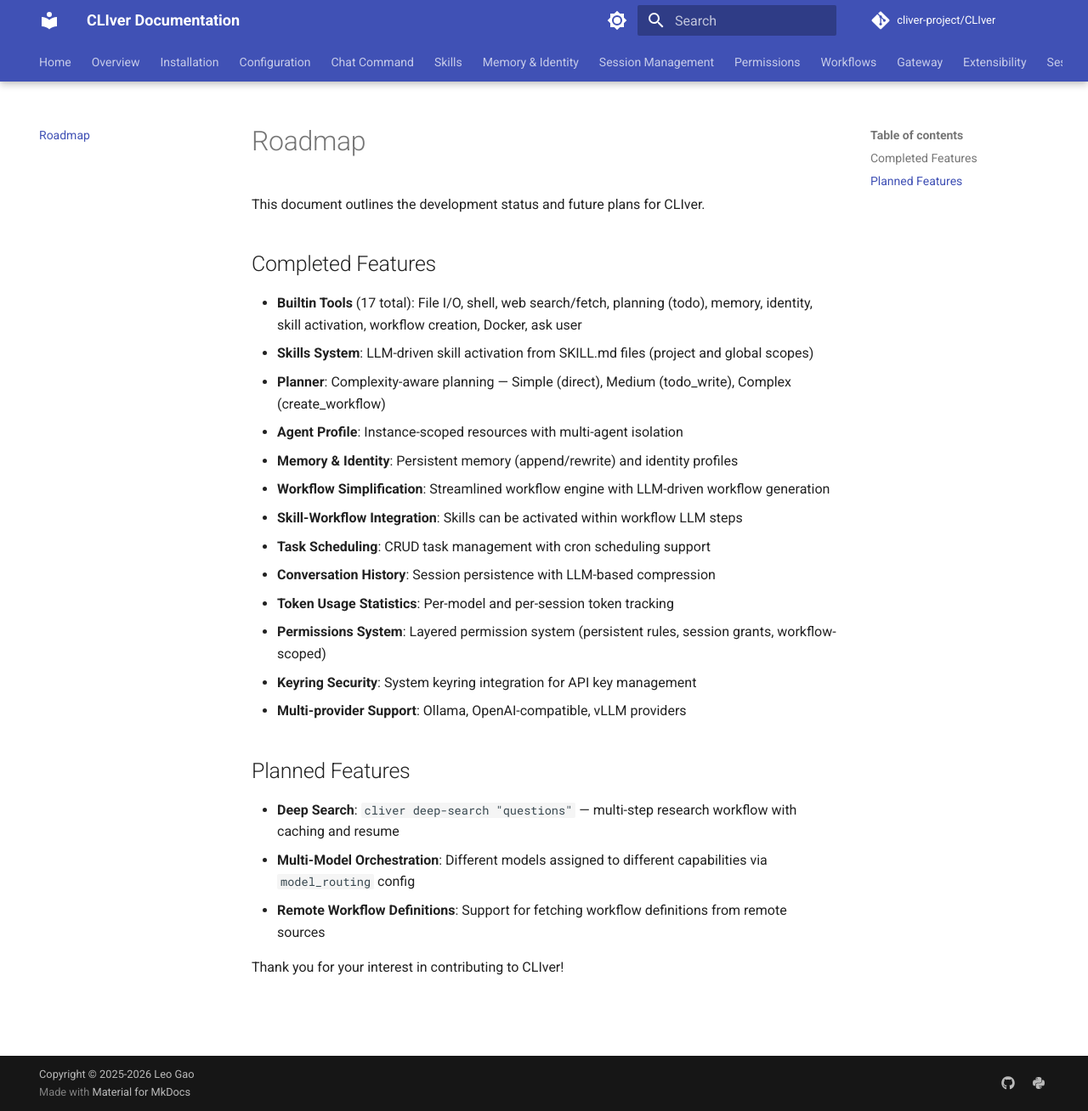
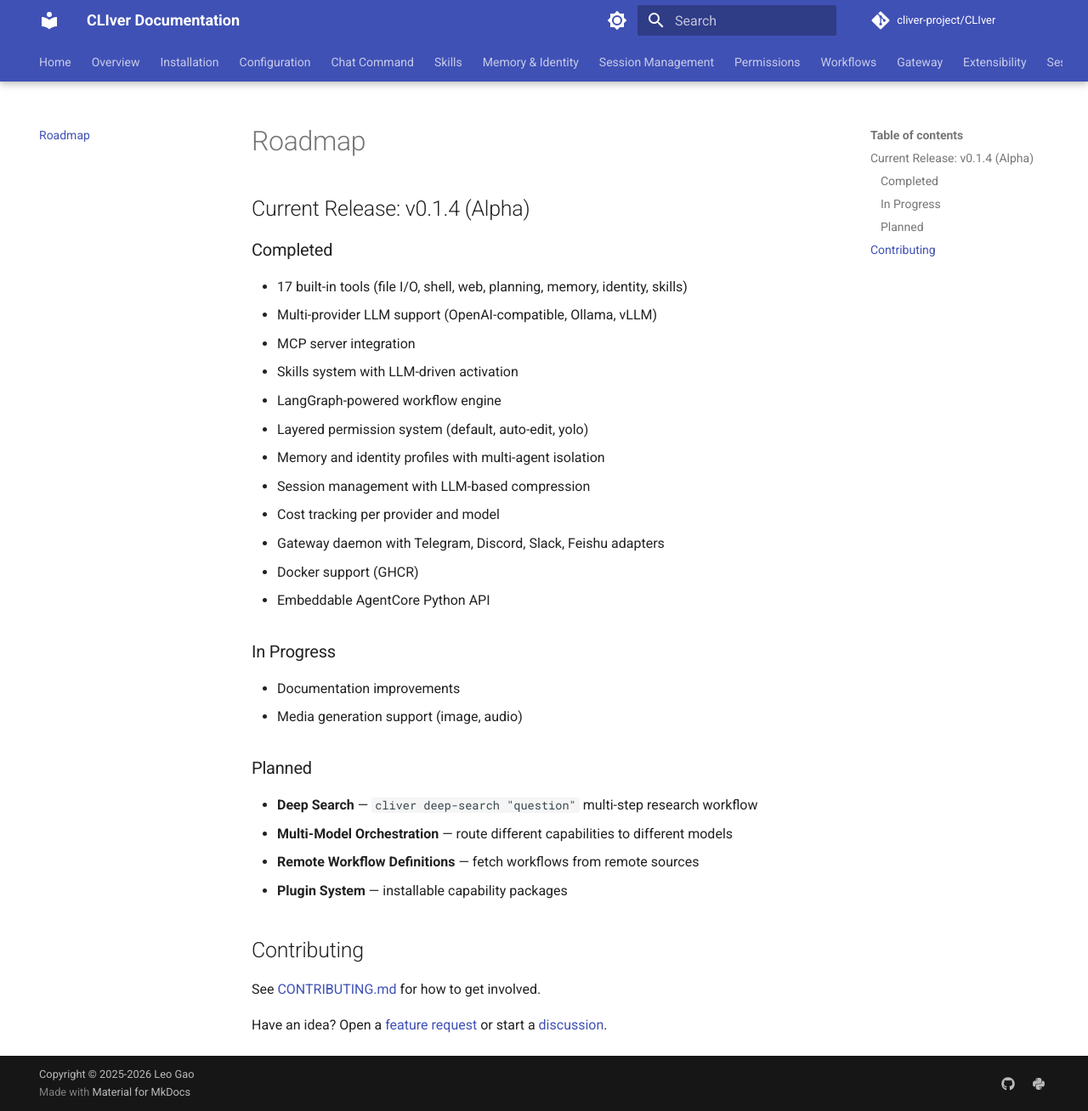
Before and after one commit to cliver-project/CLIver, an MkDocs documentation site: the page built from docs/roadmap.md, in a window 1280 px wide and 1308 px high. Shown: the whole window at 85% size. Built offline with MkDocs 1.6.1 and Material for MkDocs 9.7.7, drawn with Linux system fonts in a browser that asks for light colours; comment, search, counter and statistics services are not loaded.

Commit message:
docs: update roadmap with current status

```diff
--- a/docs/roadmap.md
+++ b/docs/roadmap.md
@@ -1,32 +1,38 @@
 ---
 title: Roadmap
-description: Future development plans
+description: Development status and future plans for CLIver
 ---
 
 # Roadmap
 
-This document outlines the development status and future plans for CLIver.
+## Current Release: v0.1.4 (Alpha)
 
-## Completed Features
+### Completed
+- 17 built-in tools (file I/O, shell, web, planning, memory, identity, skills)
+- Multi-provider LLM support (OpenAI-compatible, Ollama, vLLM)
+- MCP server integration
+- Skills system with LLM-driven activation
+- LangGraph-powered workflow engine
+- Layered permission system (default, auto-edit, yolo)
+- Memory and identity profiles with multi-agent isolation
+- Session management with LLM-based compression
+- Cost tracking per provider and model
+- Gateway daemon with Telegram, Discord, Slack, Feishu adapters
+- Docker support (GHCR)
+- Embeddable AgentCore Python API
 
-- **Builtin Tools** (17 total): File I/O, shell, web search/fetch, planning (todo), memory, identity, skill activation, workflow creation, Docker, ask user
-- **Skills System**: LLM-driven skill activation from SKILL.md files (project and global scopes)
-- **Planner**: Complexity-aware planning — Simple (direct), Medium (todo_write), Complex (create_workflow)
-- **Agent Profile**: Instance-scoped resources with multi-agent isolation
-- **Memory & Identity**: Persistent memory (append/rewrite) and identity profiles
-- **Workflow Simplification**: Streamlined workflow engine with LLM-driven workflow generation
-- **Skill-Workflow Integration**: Skills can be activated within workflow LLM steps
-- **Task Scheduling**: CRUD task management with cron scheduling support
-- **Conversation History**: Session persistence with LLM-based compression
-- **Token Usage Statistics**: Per-model and per-session token tracking
-- **Permissions System**: Layered permission system (persistent rules, session grants, workflow-scoped)
-- **Keyring Security**: System keyring integration for API key management
-- **Multi-provider Support**: Ollama, OpenAI-compatible, vLLM providers
+### In Progress
+- Documentation improvements
+- Media generation support (image, audio)
 
-## Planned Features
+### Planned
+- **Deep Search** — `cliver deep-search "question"` multi-step research workflow
+- **Multi-Model Orchestration** — route different capabilities to different models
+- **Remote Workflow Definitions** — fetch workflows from remote sources
+- **Plugin System** — installable capability packages
 
-- **Deep Search**: `cliver deep-search "questions"` — multi-step research workflow with caching and resume
-- **Multi-Model Orchestration**: Different models assigned to different capabilities via `model_routing` config
-- **Remote Workflow Definitions**: Support for fetching workflow definitions from remote sources
+## Contributing
 
-Thank you for your interest in contributing to CLIver!
+See [CONTRIBUTING.md](https://github.com/cliver-project/CLIver/blob/main/CONTRIBUTING.md) for how to get involved.
+
+Have an idea? Open a [feature request](https://github.com/cliver-project/CLIver/issues/new?template=feature_request.md) or start a [discussion](https://github.com/cliver-project/CLIver/discussions).
```
